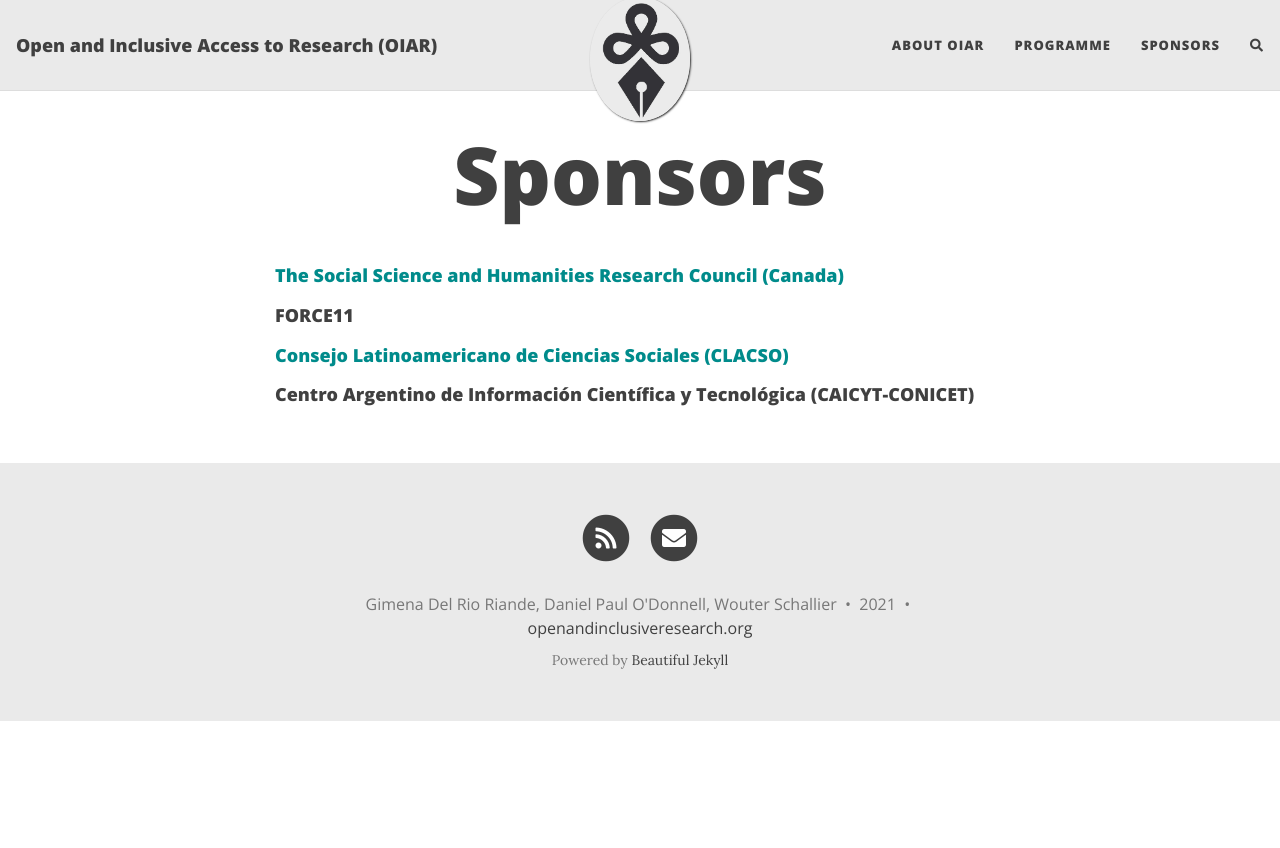
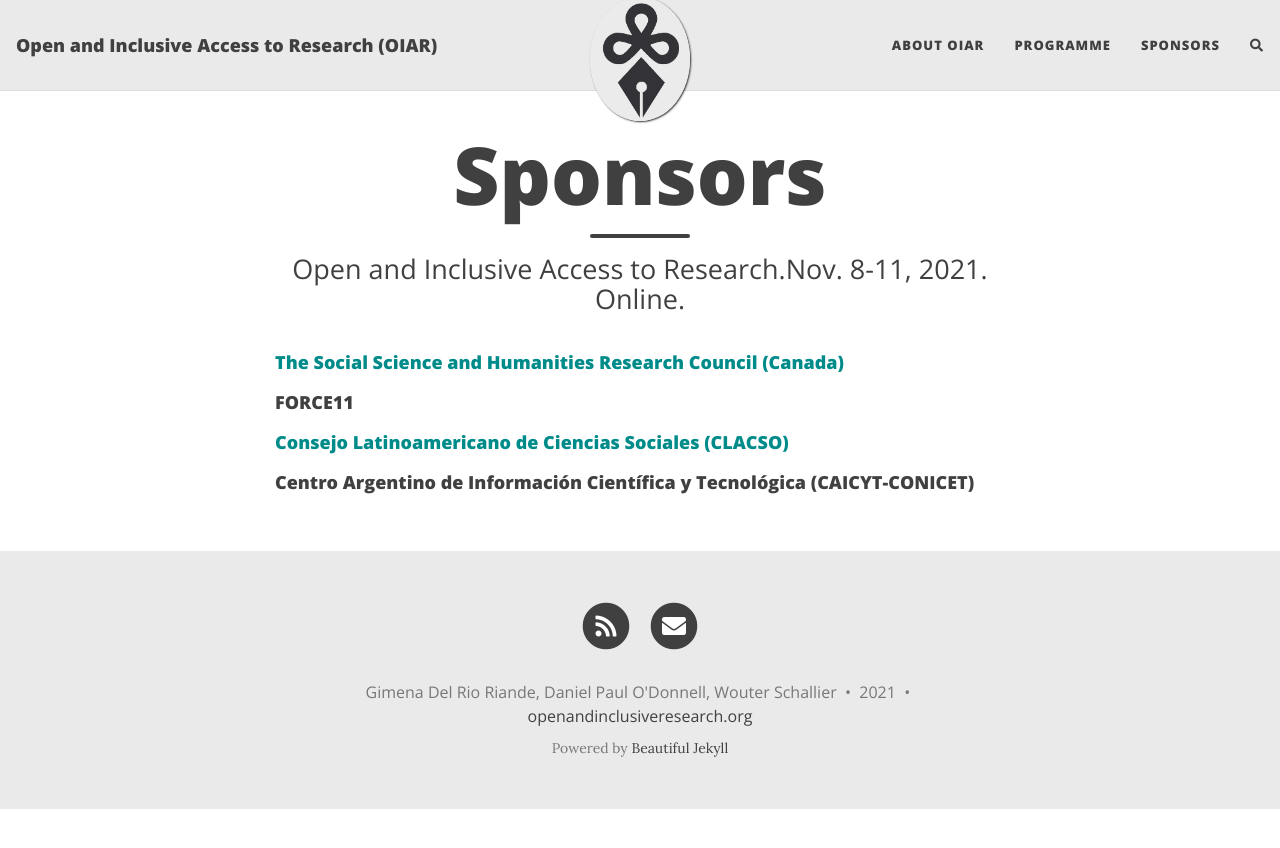
Before and after one commit to caedmon5/OIAR, a Jekyll site: the page built from sponsors.md, in a window 1280 px wide. Shown: the top 848 px of the page. Built offline with Jekyll 4.4.1, drawn with Linux system fonts in a browser that asks for light colours; nearby versions of some CDN libraries; comment, search, counter and statistics services are not loaded.

Commit message:
Last change

```diff
--- a/sponsors.md
+++ b/sponsors.md
@@ -1,7 +1,7 @@
 ---
 layout: page
 title: Sponsors
-subtitle:
+subtitle: Open and Inclusive Access to Research.Nov. 8-11, 2021. Online.
 ---
 
 
```
